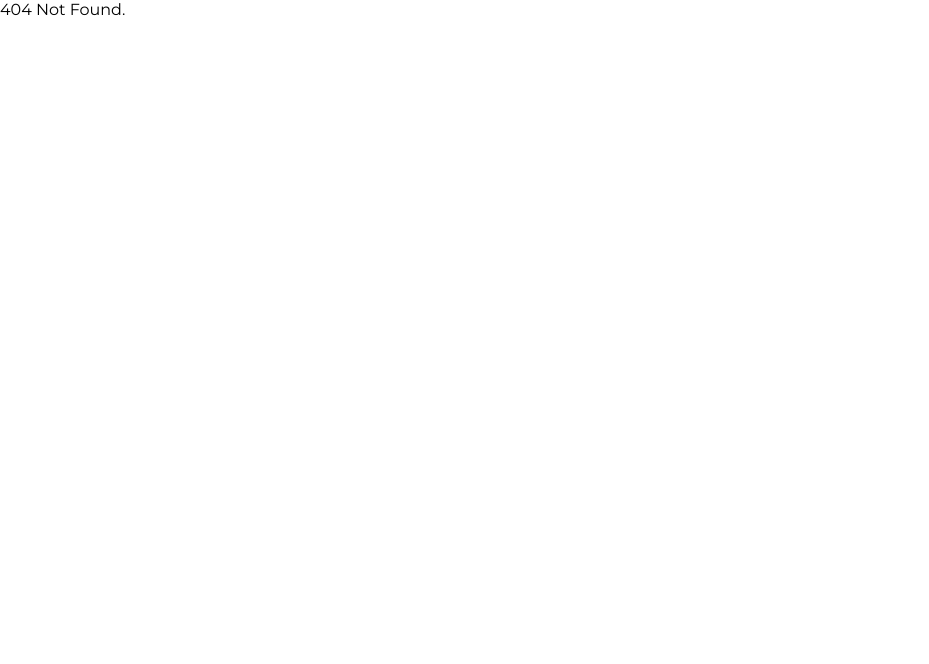
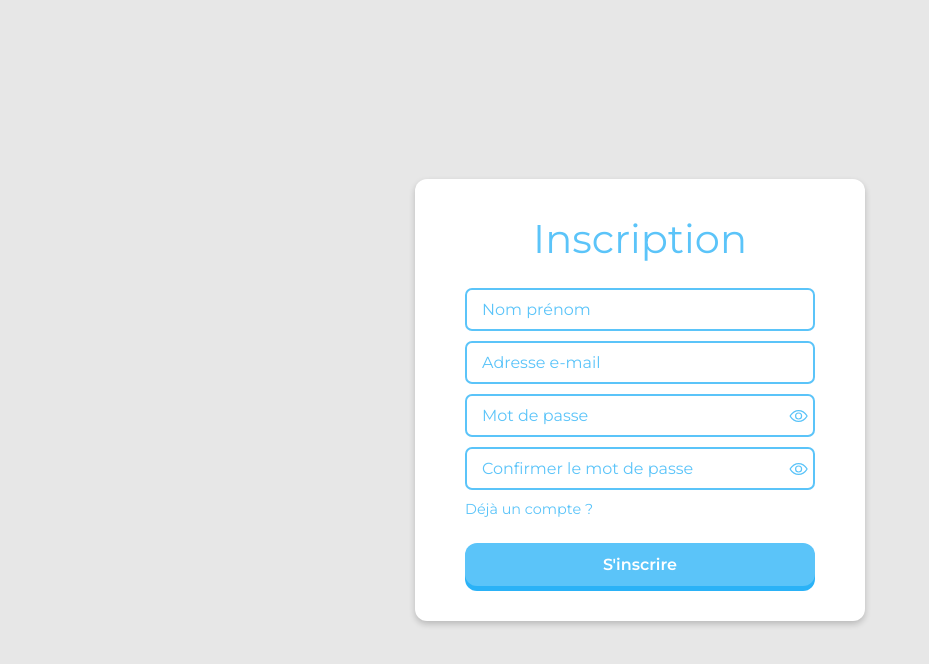
Before and after one commit to StudentLink/studentlink-frontend-web, a Next.js app: page /auth/signup in a window 1280 px wide. Before the commit this address had no page. Shown: the top 664 px of the page, without its empty margins (0-929 px from the left). Built offline with nearby package versions, Linux system fonts and the light colour scheme.

Commit message:
:sparkles: Design of authentification pages

```diff
--- /dev/null
+++ b/app/auth/signup/page.tsx
@@ -0,0 +1,107 @@
+'use client';
+
+import { useState } from 'react';
+import Link from 'next/link';
+import Button from '@components/Button/Button';
+import { IonIcon } from '@ionic/react';
+import { eyeOutline, eyeOffOutline } from 'ionicons/icons';
+import '../styles.scss';
+
+const Auth = () => {
+	const [pswdVisibility, setPswdVisibility] = useState(false);
+	const [error, setError] = useState<string | null>(null);
+	const [isLoading, setIsLoading] = useState(false);
+
+	const signUp = () => {
+		setError(null);
+		setIsLoading(true);
+
+		const inputs = document.querySelectorAll<HTMLInputElement>('.input');
+
+		const data: { [key: string]: string } = {};
+
+		for (let i = 0; i < inputs.length; i++) {
+			const input = inputs.item(i);
+
+			if (input) {
+				data[input.id] = input.value;
+			}
+		}
+
+		if (data.confpassword !== data.password) {
+			setError('Passwords does not match.');
+			return;
+		}
+
+		setIsLoading(false);
+	};
+
+	return (
+		<div className='container'>
+			<h1 className='title'>Inscription</h1>
+
+			<div className='inputsContainer'>
+				{error && <p className='error'>{error}</p>}
+				<div className='inputBox'>
+					<input
+						type='text'
+						id='name'
+						className='input'
+						placeholder='Nom prénom'
+					/>
+				</div>
+				<div className='inputBox'>
+					<input
+						type='email'
+						id='email'
+						className='input'
+						placeholder='Adresse e-mail'
+					/>
+				</div>
+				<div className='inputBox'>
+					<input
+						type={pswdVisibility ? 'text' : 'password'}
+						id='password'
+						className='input'
+						placeholder='Mot de passe'
+					/>
+					<IonIcon
+						icon={pswdVisibility ? eyeOffOutline : eyeOutline}
+						className='icon'
+						onClick={() => setPswdVisibility(prev => !prev)}
+					/>
+				</div>
+				<div className='inputBox'>
+					<input
+						type={pswdVisibility ? 'text' : 'password'}
+						id='confpassword'
+						className='input'
+						placeholder='Confirmer le mot de passe'
+					/>
+					<IonIcon
+						icon={pswdVisibility ? eyeOffOutline : eyeOutline}
+						className='icon'
+						onClick={() => setPswdVisibility(prev => !prev)}
+					/>
+				</div>
+				{/* Select custom (avec barre de recherche) pour trouver l'école */}
+
+				<Link
+					href={'/auth/signin'}
+					className='link'
+				>
+					Déjà un compte ?
+				</Link>
+			</div>
+
+			<Button
+				text="S'inscrire"
+				color='blue'
+				onClick={signUp}
+				disabled={isLoading}
+			/>
+		</div>
+	);
+};
+
+export default Auth;
--- /dev/null
+++ b/app/auth/styles.scss
@@ -0,0 +1,81 @@
+.container {
+	position: absolute;
+	top: 50%;
+	left: 50%;
+	transform: translate(-50%, -50%);
+	display: flex;
+	flex-direction: column;
+	align-items: stretch;
+	gap: 25px;
+	padding: 35px 50px;
+	width: 95svw;
+	max-width: 450px;
+	border-radius: 12px;
+	background-color: #ffffff;
+	box-shadow: var(--shadow) rgba(0, 0, 0, 0.2);
+
+	& > .title {
+		font-size: 2.5rem;
+		font-weight: 400;
+		text-align: center;
+		color: var(--blue);
+		user-select: none;
+	}
+
+	& > .inputsContainer {
+		display: flex;
+		flex-direction: column;
+		align-items: stretch;
+		gap: 10px;
+
+		.error {
+			color: var(--pink);
+		}
+
+		& .inputBox {
+			position: relative;
+			display: flex;
+			justify-content: stretch;
+			align-items: stretch;
+			border: 2px solid var(--blue);
+			border-radius: 7px;
+
+			& > .input {
+				flex-grow: 1;
+				padding: 10px 15px;
+				border: none;
+				background: transparent;
+				font-size: 1rem;
+				color: var(--blue);
+				outline: none;
+
+				&::placeholder {
+					color: var(--blue);
+				}
+			}
+
+			& > .icon {
+				position: absolute;
+				z-index: 1;
+				top: 50%;
+				right: 5px;
+				transform: translateY(-50%);
+				font-size: 1.2rem;
+				color: var(--blue);
+				cursor: pointer;
+			}
+		}
+
+		& > .link {
+			font-size: 0.9rem;
+			color: var(--blue);
+			text-decoration: none;
+			transition: filter 0.2s ease;
+			user-select: none;
+
+			&:hover {
+				filter: brightness(0.8);
+			}
+		}
+	}
+}
--- /dev/null
+++ b/components/Button/Button.tsx
@@ -0,0 +1,36 @@
+import { MouseEventHandler } from 'react';
+import { IonIcon } from '@ionic/react';
+import './styles.scss';
+
+interface Params {
+	text: string;
+	icon?: string | null;
+	color?: 'blue' | 'pink' | 'yellow' | 'green';
+	disabled?: boolean;
+	onClick?: MouseEventHandler<HTMLButtonElement>;
+}
+
+const Button = ({
+	text,
+	icon,
+	color = 'blue',
+	disabled = false,
+	onClick = () => {},
+}: Params) => {
+	return (
+		<button
+			onClick={onClick}
+			className='button'
+			style={{
+				backgroundColor: `var(--${color})`,
+				boxShadow: `0 5px 0 var(--darken-${color})`,
+			}}
+			disabled={disabled}
+		>
+			{icon && <IonIcon icon={icon} />}
+			{text}
+		</button>
+	);
+};
+
+export default Button;
--- /dev/null
+++ b/components/Button/styles.scss
@@ -0,0 +1,21 @@
+.button {
+	position: relative;
+	padding: 12px 30px;
+	border: none;
+	border-radius: 12px;
+	font-size: 1rem;
+	font-weight: 600;
+	color: #fff;
+	cursor: pointer;
+	user-select: none;
+
+	&:active {
+		transform: translateY(5px);
+		box-shadow: none !important;
+	}
+
+	&:disabled {
+		filter: grayscale(0.8);
+		cursor: not-allowed;
+	}
+}
--- a/package.json
+++ b/package.json
@@ -27,7 +27,10 @@
 		"encoding": "^0.1.13",
 		"eslint": "^8.57.0",
 		"eslint-config-next": "^14.1.4",
+		"ionicons": "^7.3.1",
+		"jwt-decode": "^4.0.0",
 		"next": "^14.1.4",
+		"next-client-cookies": "^1.1.1",
 		"postcss": "^8.4.38",
 		"react": "^18.2.0",
 		"react-dom": "^18.2.0",
--- a/styles/globals.scss
+++ b/styles/globals.scss
@@ -1,4 +1,24 @@
 @import url('https://fonts.googleapis.com/css2?family=Montserrat:ital,wght@0,100..900;1,100..900&display=swap');
+
+@function darken($color, $amount) {
+	@return darken($color, $amount);
+}
+
+:root {
+	--blue: #5bc4f9;
+	--green: #79db00;
+	--pink: #ff0066;
+	--yellow: #ffde00;
+	--white: #e7e7e7;
+
+	--darken-blue: #2ab2f7;
+	--darken-green: #5da800;
+	--darken-pink: #cc0052;
+	--darken-yellow: #ccb200;
+	--darken-white: #cdcdcd;
+
+	--shadow: 0 3px 6px;
+}
 
 * {
 	margin: 0;
@@ -10,4 +30,5 @@
 .app {
 	width: 100svw;
 	min-height: 100svh;
+	background-color: var(--white);
 }
```
Also changed, not shown: app/auth/signin/page.tsx (added, +105 -0 lines), 1 other file (tests, documents, lock files or other folders).
